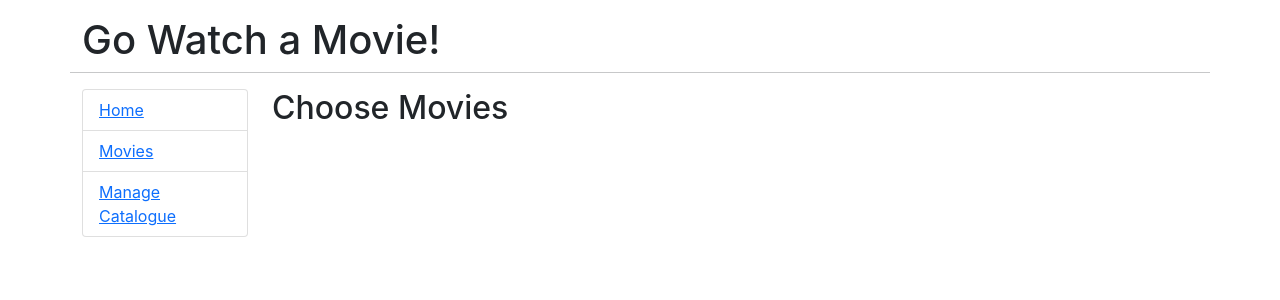
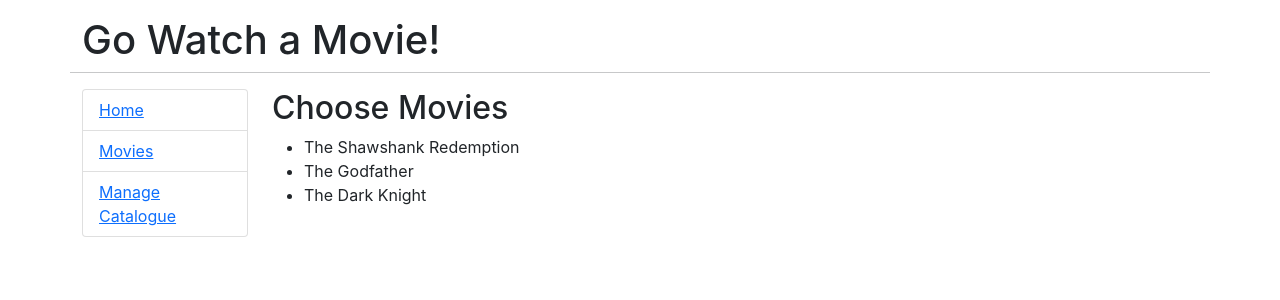
Before and after one commit to daopmdean/movie-store-fe, a React (Create React App) app: page /movies in a window 1280 px wide. Shown: the top 300 px of the page. Built offline with nearby package versions, Linux system fonts and the light colour scheme.

Commit message:
list movies

```diff
--- a/src/components/Movies.js
+++ b/src/components/Movies.js
@@ -1,9 +1,30 @@
-import React, {Component} from "react";
+import React, {Component, Fragment } from "react";
 
 class Movies extends Component {
+  state = { movies: []};
+
+  componentDidMount() {
+    this.setState({
+      movies: [
+        {id: 1, title: "The Shawshank Redemption", runtime: 142 },
+        {id: 2, title: "The Godfather", runtime: 175 },
+        {id: 3, title: "The Dark Knight", runtime: 153 },
+      ]
+    })
+  }
+
   render() {
     return (
-      <h2>Choose Movies</h2>
+      <Fragment>
+        <h2>Choose Movies</h2>
+        <ul>
+          {this.state.movies.map((m) => (
+            <li key={m.id}>
+              {m.title}
+            </li>
+          ))}
+        </ul>
+      </Fragment>
     );
   }
 }
--- a/src/index.js
+++ b/src/index.js
@@ -1,5 +1,5 @@
 import React from 'react';
-// import ReactDOM from 'react-dom/client'; this shit does not work
+// import ReactDOM from 'react-dom/client'; this sh!t does not work
 import ReactDOM from 'react-dom';
 import './index.css';
 import App from './App';
```
